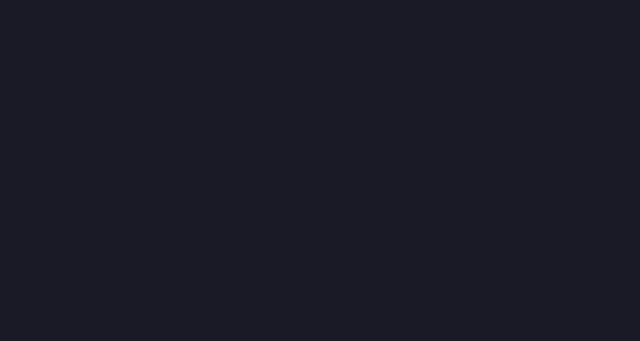
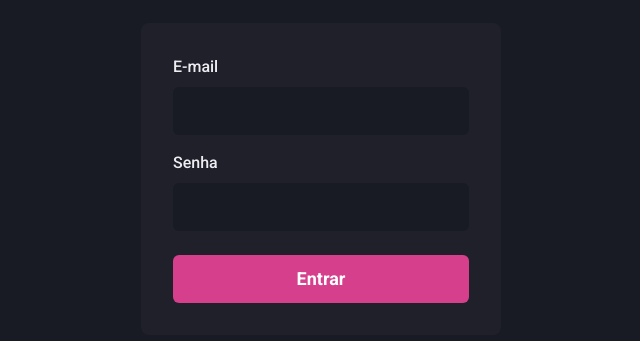
Before and after one commit to ricardo-passos/dashgo, a Next.js app: page / in a window 1280 px wide. Shown: the part 221-562 px from the top of the page, without its empty margins (319-959 px from the left). Built offline with nearby package versions, Linux system fonts and the light colour scheme.

Commit message:
initial-authentication-page-layout-finsihed

```diff
--- /dev/null
+++ b/src/components/Form/Input.tsx
@@ -0,0 +1,27 @@
+import { FormControl, FormLabel, Input as ChakraInput } from '@chakra-ui/react'
+
+// types
+import type { InputProps } from '@chakra-ui/react'
+
+type Props = {
+  name: string
+  label?: string
+} & InputProps
+
+export function Input({ name, label, ...rest }: Props) {
+  return (
+    <FormControl>
+      {label && <FormLabel htmlFor={name}>{label}</FormLabel>}
+      <ChakraInput
+        id={name}
+        name={name}
+        focusBorderColor='pink.500'
+        bgColor='gray.900'
+        variant='filled'
+        _hover={{ bgColor: 'gray.900' }}
+        size='lg'
+        {...rest}
+      />
+    </FormControl>
+  )
+}
--- a/src/pages/index.tsx
+++ b/src/pages/index.tsx
@@ -1,3 +1,29 @@
-export default function Home() {
-  return <div></div>
+import { Flex, Button, Stack } from '@chakra-ui/react'
+
+// components
+import { Input } from '../components/Form/Input'
+
+export default function SignIn() {
+  return (
+    <Flex w='100vw' h='100vh' align='center' justify='center'>
+      <Flex
+        as='form'
+        w='100%'
+        maxW='360'
+        bg='gray.800'
+        p='8'
+        borderRadius='8px'
+        flexDir='column'
+      >
+        <Stack spacing='4'>
+          <Input name='email' type='email' label='E-mail' />
+          <Input name='password' type='password' label='Senha' />
+        </Stack>
+
+        <Button type='submit' mt='6' colorScheme='pink' size='lg'>
+          Entrar
+        </Button>
+      </Flex>
+    </Flex>
+  )
 }
```
